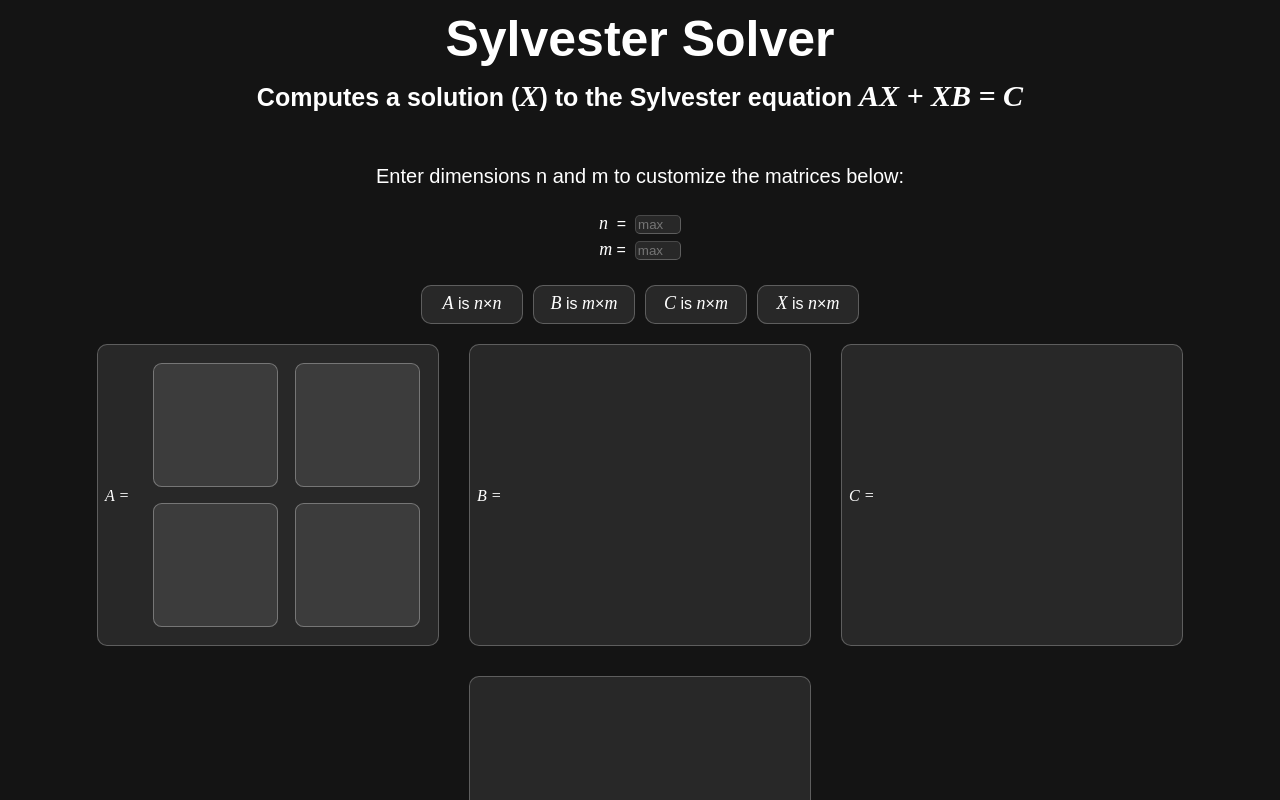
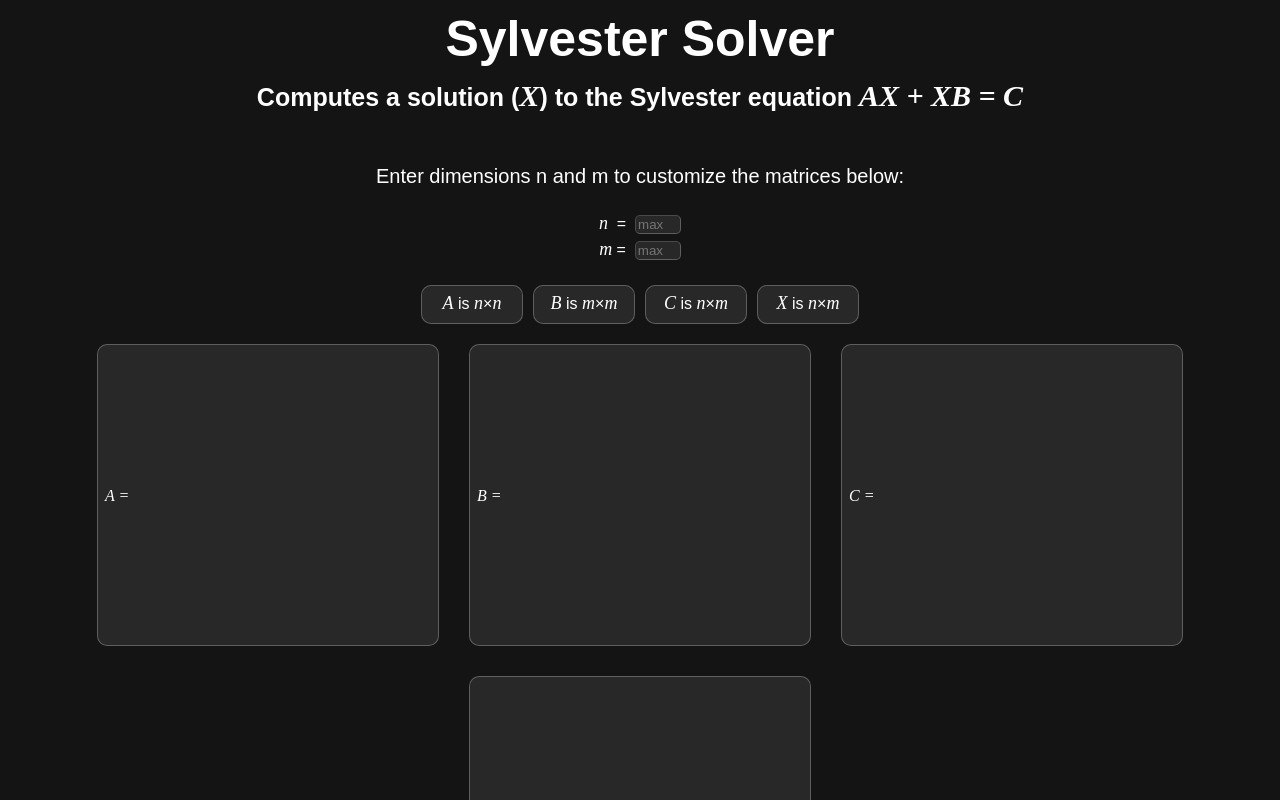
Before and after one commit to EllisJeremy/ellisjeremy.com, a React (Vite) app: page / in a window 1280 px wide. Shown: the top 800 px of the page. Built offline with nearby package versions, Linux system fonts and the light colour scheme.

Commit message:
need to add inputs to matrix function

```diff
--- a/index.html
+++ b/index.html
@@ -2,9 +2,7 @@
 <html lang="en">
   <head>
     <meta charset="UTF-8" />
-
     <link rel="icon" type="image/svg+xml" href="/[S].svg" />
-
     <meta name="viewport" content="width=device-width, initial-scale=1.0" />
     <title>Sylvester Solver</title>
   </head>
--- a/src/App.tsx
+++ b/src/App.tsx
@@ -2,14 +2,12 @@ import Titles from './components/Titles';
 import Dimensions from './components/Dimensions';
 import Matrices from './components/Matrices';
 
-function App() {
+export default function App() {
   return (
-    <div>
+    <>
       <Titles />
       <Dimensions />
       <Matrices />
-    </div>
+    </>
   );
 }
-
-export default App;
--- a/src/components/Dimensions.tsx
+++ b/src/components/Dimensions.tsx
@@ -1,4 +1,4 @@
-function Dimensions(){
+export default function Dimensions(){
 	return(
 		<div className = "dimension-div">
 			<p className="dimension-title">Enter dimensions n and m to customize the matrices below:</p>
@@ -45,5 +45,3 @@ function Dimensions(){
 		</div>
 	)
 }
-
-export default Dimensions;
--- a/src/components/Matrices.tsx
+++ b/src/components/Matrices.tsx
@@ -1,7 +1,9 @@
-function Matricies() {
+export default function Matrices() {
 	return(
     <>
 			<div className = "full-matrix-div">
+
+			{/* Matrix A */}
 
 			<div className = "matrix-div">
 
@@ -13,29 +15,8 @@ function Matricies() {
 
 					<div className="dynamic-matrix-div">
 
+					  {/* Dynamic part */}
 
-						<div className = "matrix-row-div">
-							<div className="matrix-cell-div">
-								<input className="matrix-cell-input" type="number" id = "A00" step ="1"></input>
-							</div>
-
-							<div className="matrix-cell-div">
-								<input className="matrix-cell-input" type="number" id = "A01" step ="1"></input>
-							</div>
-						</div>
-
-
-
-
-						<div className = "matrix-row-div">
-							<div className="matrix-cell-div">
-								<input className="matrix-cell-input" type="number" id = "A10" step ="1"></input>
-							</div>
-
-							<div className="matrix-cell-div">
-								<input className="matrix-cell-input" type="number" id = "A11" step ="1"></input>
-							</div>
-						</div>
 
 
 					</div>
@@ -53,7 +34,7 @@ function Matricies() {
 					</div>
 
 					<div className="dynamic-matrix-div">
-
+						{/* Dynamic part */}
 
 
 
@@ -75,7 +56,7 @@ function Matricies() {
 					</div>
 
 					<div className="dynamic-matrix-div">
-
+						{/* Dynamic part */}
 
 
 
@@ -93,7 +74,7 @@ function Matricies() {
 					</div>
 
 					<div className="dynamic-matrix-div">
-
+						{/* Dynamic part */}
 
 
 
@@ -108,5 +89,3 @@ function Matricies() {
 		</>
 	)
 }
-
-export default Matricies;
--- a/src/components/Titles.tsx
+++ b/src/components/Titles.tsx
@@ -1,4 +1,4 @@
-function Titles() {
+export default function Titles() {
   return(
 
 		<header>
@@ -12,6 +12,3 @@ function Titles() {
 
   )
 }
-
-
-export default Titles;
--- a/src/index.css
+++ b/src/index.css
@@ -241,11 +241,6 @@ h2 {
   border-color: rgba(255, 255, 255, 0.25);
 }
 
-.dimension-input:hover {
-}
-
-.dimension-input:active {
-}
 
 /*Button __________________________________________________________*/
 
--- a/tsconfig.app.json
+++ b/tsconfig.app.json
@@ -22,5 +22,5 @@
     "noFallthroughCasesInSwitch": true,
     "noUncheckedSideEffectImports": true
   },
-  "include": ["src"]
+  "include": ["src", "test.ts"]
 }
```
